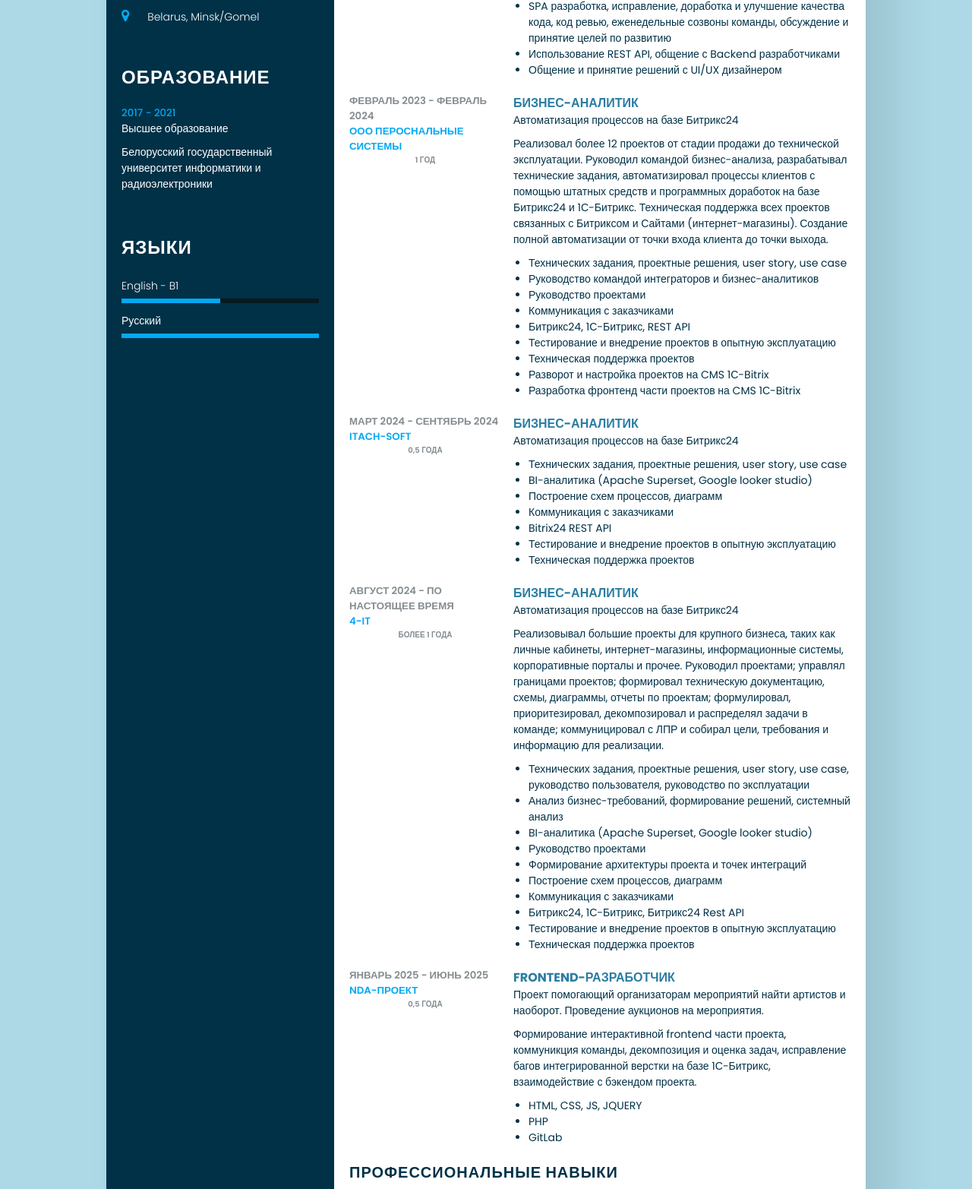
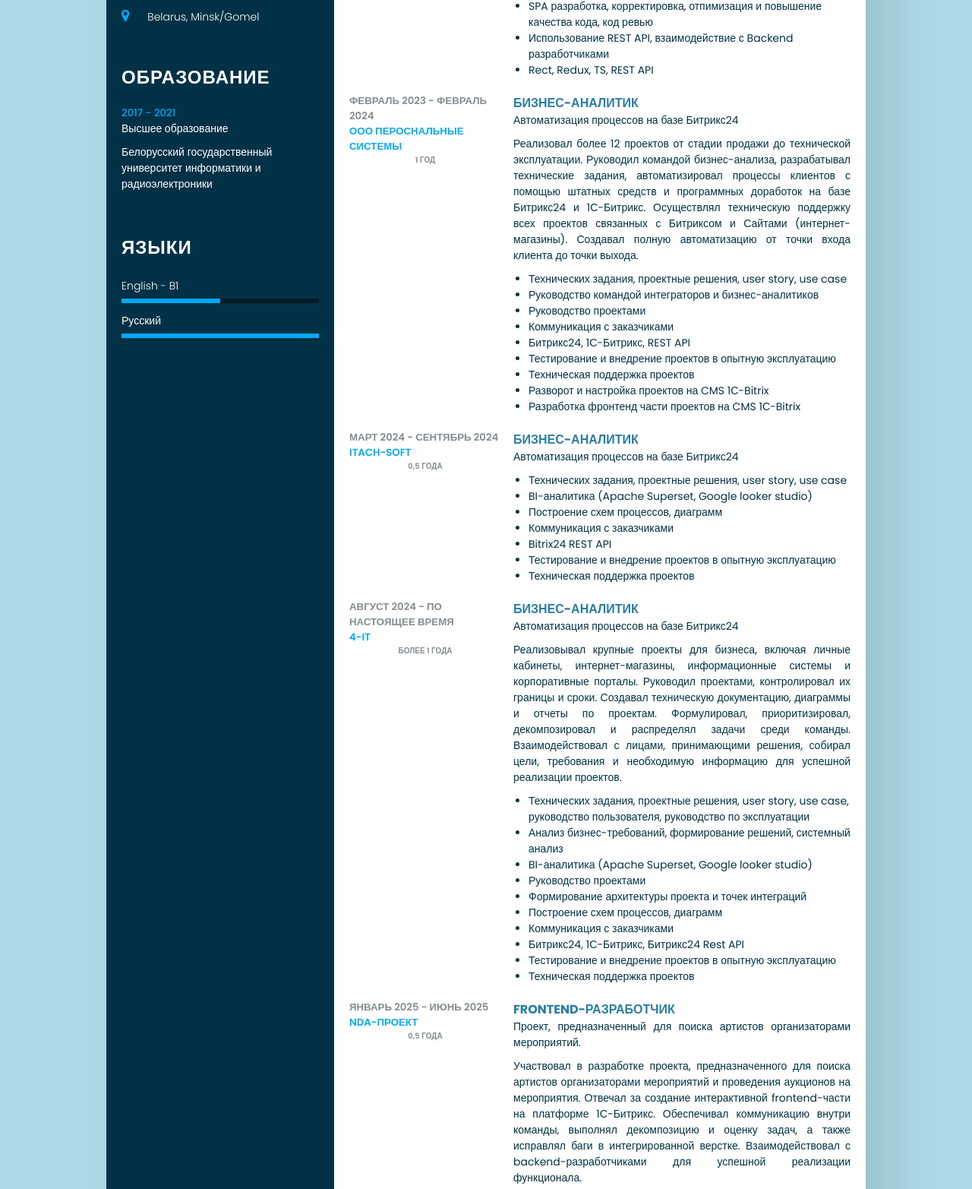
Before and after one commit to duckbilled395/CV, a plain HTML site: page index.html in a window 1280 px wide. Shown: the part 614-2179 px from the top of the page at 76% size. Drawn offline with Linux system fonts and the light colour scheme.

Commit message:
update 4

```diff
--- a/class/style.css
+++ b/class/style.css
@@ -398,6 +398,9 @@ p {
         font-size: 16px;
     }
 }
+p {
+    text-align: justify;
+}
 
 @media (max-width: 1000px) {
     .container {
--- a/index.html
+++ b/index.html
@@ -20,7 +20,7 @@
             <div class="imgBx">
                 <img src="img/me4.jpg" alt="picture">
             </div>
-            <h1>Egor Moskaliov<br><span>Business analyst</span></h1>
+            <h1>Егор Москалёв<br><span>Business analyst</span></h1>
         </div>
         <div class="contactInfo">
             <h2 class="title">Контактная информация</h2>
@@ -77,9 +77,9 @@
         <div class="about">
             <h2 class="title2">Обо мне</h2>
             <p>
-                Я аналитик с более чем 3-летним стажем работы в сфере разработки и внедрения информационных систем, построения процессов и настройки автоматизации CRM. Обладаю компетенциями и большим опытом работы в разных сферах малого, среднего и большого бизнесов.
+                Я аналитик со стажем работы более 3-х лет в сферах разработки и внедрения информационных систем, построения процессов и настройки автоматизации CRM. Обладаю компетенцией и большим опытом работы в разных сферах малого, среднего и большого бизнесов.
                 Специализируюсь на автоматизации процессов, анкетировании клиента и выявлении потребностей, написании технической документации, формировании архитектурных решений систем, описании интеграций между системами, формировании обширной отчетности на основе BI-аналитики.
-                По-мимо вышеуказанных специализаций, имеется опыт разработки веб-приложений и информационных систем.
+                По-мимо вышеуказанных специализаций, имеется опыт разработки веб-приложений и информационных систем. Также умею налаживать коммуникаицию в команде, выходить из спорных ситуаций.
             </p>
                 </div>
         <div class="about">
@@ -118,10 +118,10 @@
                     <p class="about__company">Стек: React, Redux, TS. Руководил фронтенд направлением, перевел приложение на TS, внедрил Redux и другие библиотеки.
                         </p>
                     <ul class="about__company_tasksBox">
-                        <li class="about__company_tasks">SPA разработка, исправление, доработка и улучшение качества кода, код ревью, еженедельные созвоны команды, обсуждение и принятие целей по развитию
+                        <li class="about__company_tasks">SPA разработка, корректировка, отпимизация и повышение качества кода, код ревью
                         </li>
-                        <li class="about__company_tasks">Использование REST API, общение с Backend разработчиками</li>
-                        <li class="about__company_tasks">Общение и принятие решений с UI/UX дизайнером</li>
+                        <li class="about__company_tasks">Использование REST API, взаимодействие с Backend разработчиками</li>
+                        <li class="about__company_tasks">Rect, Redux, TS, REST API</li>
                     </ul>
                 </div>
             </div>
@@ -136,7 +136,7 @@
                     <p class="about__company">Автоматизация процессов на базе Битрикс24</p>
                     <p class="about__company achives">Реализовал более 12 проектов от стадии продажи до технической эксплуатации. Руководил командой бизнес-анализа, разрабатывал технические задания, автоматизировал процессы клиентов с помощью штатных средств и
                         программных доработок на базе Битрикс24 и 1С-Битрикс.
-                        Техническая поддержка всех проектов связанных с Битриксом и Сайтами (интернет-магазины). Создание полной автоматизации от точки входа клиента до точки выхода.</p>
+                        Осуществлял техническую поддержку всех проектов связанных с Битриксом и Сайтами (интернет-магазины). Создавал полную автоматизацию от точки входа клиента до точки выхода.</p>
                     <ul class="about__company_tasksBox">
                         <li class="about__company_tasks">Технических задания, проектные решения, user story, use case</li>
                         <li class="about__company_tasks">Руководство командой интеграторов и бизнес-аналитиков</li>
@@ -179,9 +179,9 @@
                 <div class="text">
                     <h4>Бизнес-аналитик</h4>
                     <p class="about__company">Автоматизация процессов на базе Битрикс24</p>
-                    <p class="about__company achives">Реализовывал большие проекты для крупного бизнеса, таких как личные кабинеты, интернет-магазины, информационные системы, корпоративные порталы и прочее.
-                    Руководил проектами; управлял границами проектов; формировал техническую документацию, схемы, диаграммы, отчеты по проектам; формулировал, приоритезировал, декомпозировал и распределял задачи в команде;
-                        коммуницировал с ЛПР и собирал цели, требования и информацию для реализации.</p>
+                    <p class="about__company achives">Реализовывал крупные проекты для бизнеса, включая личные кабинеты, интернет-магазины, информационные системы и корпоративные порталы.
+                        Руководил проектами, контролировал их границы и сроки. Создавал техническую документацию, диаграммы и отчеты по проектам.
+                        Формулировал, приоритизировал, декомпозировал и распределял задачи среди команды. Взаимодействовал с лицами, принимающими решения, собирал цели, требования и необходимую информацию для успешной реализации проектов.</p>
                     <ul class="about__company_tasksBox">
                         <li class="about__company_tasks">Технических задания, проектные решения, user story, use case, руководство пользователя, руководство по эксплуатации</li>
                         <li class="about__company_tasks">Анализ бизнес-требований, формирование решений, системный анализ</li>
@@ -204,8 +204,9 @@
                 </div>
                 <div class="text">
                     <h4>Frontend-разработчик</h4>
-                    <p class="about__company">Проект помогающий организаторам мероприятий найти артистов и наоборот. Проведение аукционов на мероприятия.</p>
-                    <p class="about__company achives">Формирование интерактивной frontend части проекта, коммуникция команды, декомпозиция и оценка задач, исправление багов интегрированной верстки на базе 1С-Битрикс, взаимодействие с бэкендом проекта.</p>
+                    <p class="about__company">Проект, предназначенный для поиска артистов организаторами мероприятий.</p>
+                    <p class="about__company achives">Участвовал в разработке проекта, предназначенного для поиска артистов организаторами мероприятий и проведения аукционов на мероприятия. Отвечал за создание интерактивной frontend-части на платформе 1С-Битрикс.
+                        Обеспечивал коммуникацию внутри команды, выполнял декомпозицию и оценку задач, а также исправлял баги в интегрированной верстке. Взаимодействовал с backend-разработчиками для успешной реализации функционала.</p>
                     <ul class="about__company_tasksBox">
                         <li class="about__company_tasks">HTML, CSS, JS, JQUERY</li>
                         <li class="about__company_tasks">PHP</li>
@@ -290,7 +291,7 @@
             </div>
             <div class="project">
                 <h4>Другие проекты</h4>
-                <p>Битрикс24: магазин пиротехники, мастер-классы по ремеслу, кабинет менеджера лизинговой компании ("СБЛ-Лизинг"), производство и продажа ковров ("Витебские ковры"), ритуальные услуги, производство и промыщленный туризм ("Коммунарка") и другие.
+                <p>Битрикс24: магазин пиротехники, мастер-классы по ремеслу, кабинет менеджера лизинговой компании ("СБЛ-Лизинг"), производство и продажа ковров ("Витебские ковры"), ритуальные услуги, производство и промыщленный туризм ("Коммунарка"), Компании по страхованию, франаншизы и другие.
                 </p>
                 <p>1С-Битрикс: магазин пиротехники, кабинет лизингополучателя ("СБЛ-Лизинг") и другие.</p>
             </div>
```
